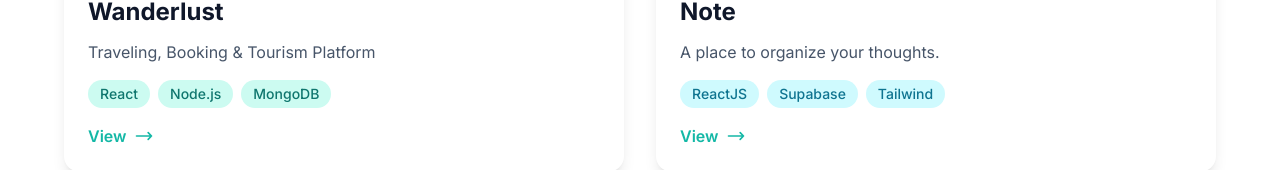
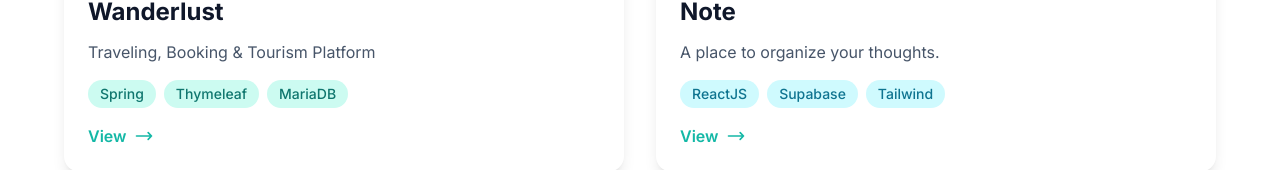
Before and after one commit to Hunter1202/portfolio, a website: page index.html in a window 1280 px wide. Shown: the part 1320-1490 px from the top of the page. Drawn offline with Linux system fonts and the light colour scheme.

Commit message:
Update index.html

```diff
--- a/index.html
+++ b/index.html
@@ -455,7 +455,7 @@
 
                     <p class="text-lg text-slate-600 dark:text-slate-400 max-w-lg leading-relaxed">
                         "Your web dreams, <span class="font-bold text-slate-900 dark:text-white">my reality.</span>"
-                        <br/>Crafting exceptional digital experiences with modern technologies.
+                                <!-- <br/>Crafting exceptional digital experiences with modern technologies. -->
                     </p>
 
                     <!-- Social Links -->
@@ -543,9 +543,9 @@
                     <h3 class="text-2xl font-bold text-slate-900 dark:text-white mb-3">Wanderlust</h3>
                     <p class="text-slate-600 dark:text-slate-400 mb-4">Traveling, Booking & Tourism Platform</p>
                     <div class="flex flex-wrap gap-2 mb-4">
-                        <span class="px-3 py-1 bg-teal-100 dark:bg-teal-900/30 text-teal-700 dark:text-teal-400 rounded-full text-sm font-medium">React</span>
-                        <span class="px-3 py-1 bg-teal-100 dark:bg-teal-900/30 text-teal-700 dark:text-teal-400 rounded-full text-sm font-medium">Node.js</span>
-                        <span class="px-3 py-1 bg-teal-100 dark:bg-teal-900/30 text-teal-700 dark:text-teal-400 rounded-full text-sm font-medium">MongoDB</span>
+                        <span class="px-3 py-1 bg-teal-100 dark:bg-teal-900/30 text-teal-700 dark:text-teal-400 rounded-full text-sm font-medium">Spring</span>
+                        <span class="px-3 py-1 bg-teal-100 dark:bg-teal-900/30 text-teal-700 dark:text-teal-400 rounded-full text-sm font-medium">Thymeleaf</span>
+                        <span class="px-3 py-1 bg-teal-100 dark:bg-teal-900/30 text-teal-700 dark:text-teal-400 rounded-full text-sm font-medium">MariaDB</span>
                     </div>
                     <a href="https://wanderlust.trucla.id.vn" class="inline-flex items-center text-teal-500 hover:text-teal-600 font-semibold transition-colors duration-300">
                         View
```
